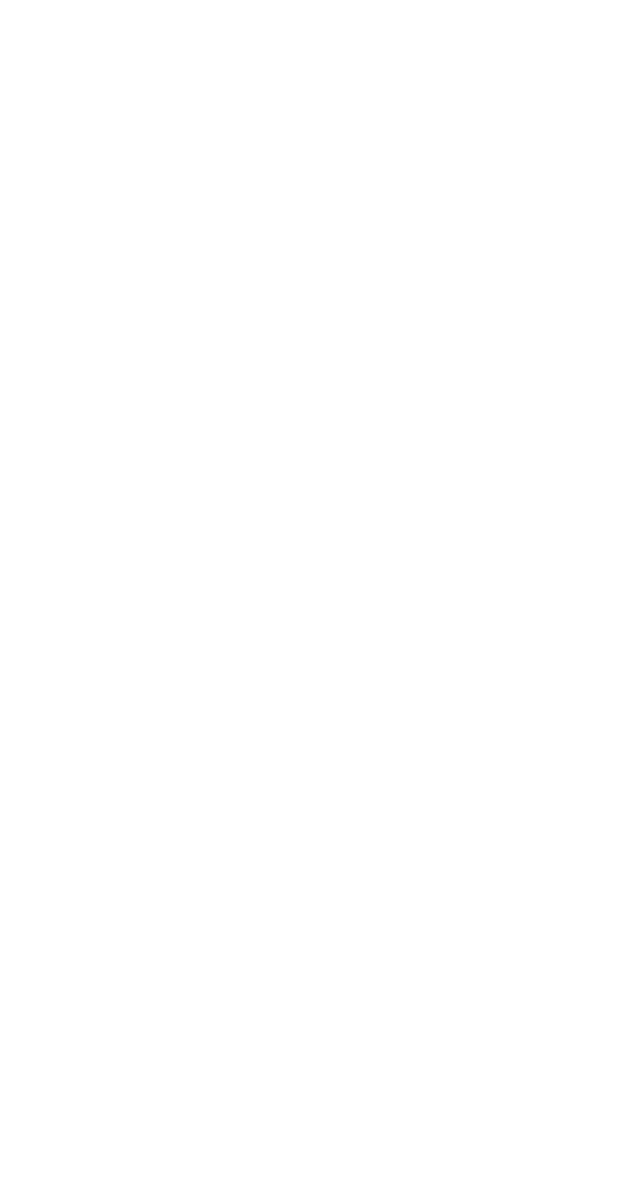
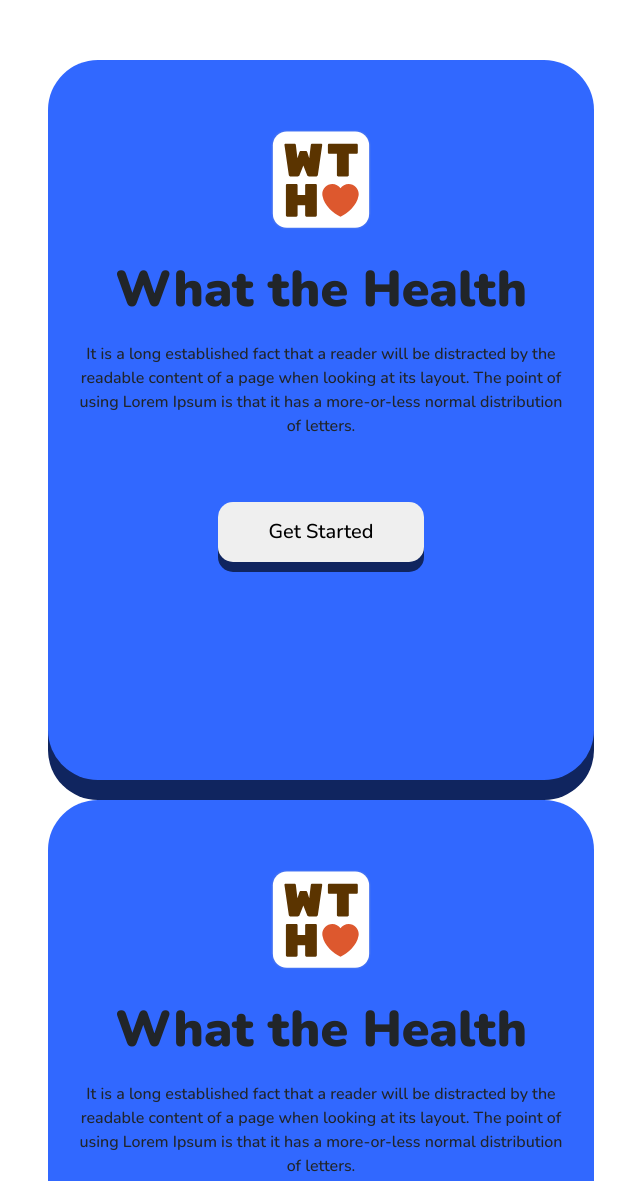
Before and after one commit to GeekBoySupreme/what_the_health, a plain HTML site: page Frontend/index.html in a window 1280 px wide. Shown: the top 1181 px of the page, without its empty margins (339-979 px from the left). Before the commit the page ends 800 px from the top, so only its background shows below. Drawn offline with nearby package versions, Linux system fonts and the light colour scheme; a web font is replaced by a local one.

Commit message:
Kickstarting the frontend

```diff
--- a/Frontend/assets/styles.css
+++ b/Frontend/assets/styles.css
@@ -1,17 +1,44 @@
-@import url('https://fonts.googleapis.com/css2?&family=Chivo&family=Eczar:wght@500&family=Proza+Libre:wght@500&family=Karla&family=Rubik&family=Space+Mono&family=Playfair+Display:wght@500&family=Montserrat&family=Inter&family=Roboto&family=Poppins+Slab&family=Work+Sans:wght@500&family=Nunito:wght@700;800;900&display=swap');
+@import url('https://fonts.googleapis.com/css2?&family=Nunito:wght@500;900&display=swap');
 
 body {
-    background-image: url("img/background.gif");
-    background-repeat: repeat;
-    background-size: 770px;
+    background: white;
     /* overflow: hidden; */
 
     font-family: 'Nunito', sans-serif!important;
 }
 
+.content_card {
+    width: 100%;
+    height: 90vh;
+    background: #3168ff;
+    border-radius: 50px;
+    text-align: center;
+    box-shadow: 0px 20px #10255f;
+    padding: 30px;
 
+    margin: 20px;
+}
 
+.app_logo {
+    width: 100px;
+    margin: 40px auto;
+}
 
+.title {
+    font-weight: 900;
+    font-size: 50px;
+    line-height: 40px;
+}
+
+.action_button {
+    font-size: 20px;
+    padding: 15px 50px;
+    border-radius: 15px;
+    border: none;
+
+    position: relative;
+    box-shadow: 0px 10px #10255f;
+}
 
   /*------- Scrollbar --------------*/
   body::-webkit-scrollbar {
@@ -19,11 +46,11 @@ body {
   }
 
   body::-webkit-scrollbar-track {
-    background: #ffffff;
+    background: #fffcf9;
   }
 
   body::-webkit-scrollbar-thumb {
-    background: #bebebe!important;
+    background: #ff7d31!important;
     border-radius: 50px;
   }
 
--- a/Frontend/index.html
+++ b/Frontend/index.html
@@ -10,7 +10,6 @@
         <meta property="og:image" content="">
         <meta property="og:url" content="">
 
-        <link href="assets/styles.css" rel="stylesheet" />
         <link rel="stylesheet" href="https://use.fontawesome.com/releases/v5.15.1/css/all.css"
             integrity="sha384-vp86vTRFVJgpjF9jiIGPEEqYqlDwgyBgEF109VFjmqGmIY/Y4HV4d3Gp2irVfcrp" crossorigin="anonymous">
 
@@ -27,7 +26,7 @@
             crossorigin="anonymous">
         </script>
 
-
+        <link href="assets/styles.css" rel="stylesheet" />
 
         <!-- Favicons -->
         <link rel="apple-touch-icon" href="favicon.png">
@@ -41,8 +40,35 @@
             <div class="container">
                 <div class="row">
 
-                    <div class="col-lg-6">
+                    <div class="col-lg-6" style="margin: 40px auto;">
+                        <div class="content_card">
+                            <img class="app_logo" src="assets/img/whatthehealth.svg"/>
+                            <br/>
+                            <h2 class="title_white title">What the Health</h2>
+                            <br />
+                            <p class="support_text">
+                                It is a long established fact that a reader will be distracted by the readable content of a page when looking at its
+                                layout. The point of using Lorem Ipsum is that it has a more-or-less normal distribution of letters.
 
+                            </p>
+                            <br/><br/>
+                            <button class="action_button"> Get Started </button>
+                        </div>
+
+                        <div class="content_card">
+                            <img class="app_logo" src="assets/img/whatthehealth.svg" />
+                            <br />
+                            <h2 class="title_white title">What the Health</h2>
+                            <br />
+                            <p class="support_text">
+                                It is a long established fact that a reader will be distracted by the readable content of a page when looking at
+                                its
+                                layout. The point of using Lorem Ipsum is that it has a more-or-less normal distribution of letters.
+
+                            </p>
+                            <br /><br />
+                            <button class="action_button"> Get Started </button>
+                        </div>
                     </div>
 
                 </div>
```
